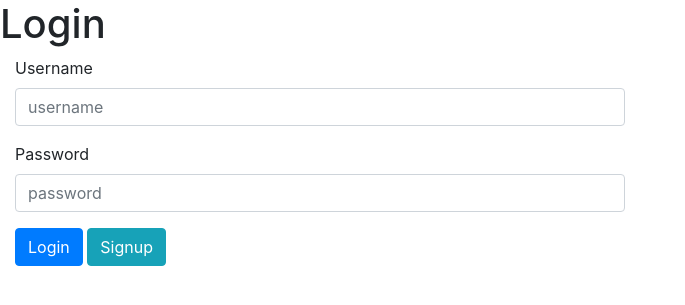
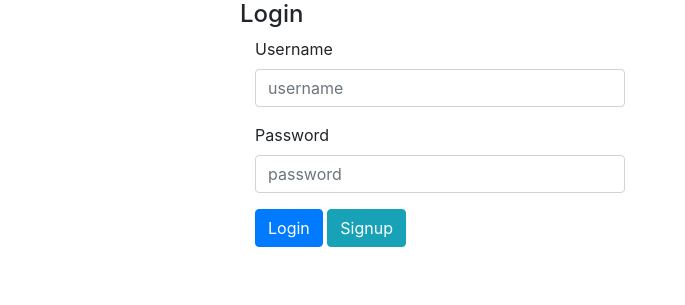
Before and after one commit to obabawale/obabawale-journal-app, a Django app: page /auth/login in a window 1280 px wide. Shown: the top 305 px of the page, without its empty margins (0-685 px from the left). Run offline with Django 3.2, Linux system fonts and the light colour scheme; some libraries are stand-ins or nearby versions.

Commit message:
Styling page better

```diff
--- a/users/static/users/style.css
+++ b/users/static/users/style.css
@@ -0,0 +1,11 @@
+div.main_page {
+    width: 800px;
+    margin: 0 auto;
+    /* text-align: center; */
+}
+.row {
+    text-align: center;
+}
+.row h4 {
+    display: inline-block;
+}
--- /dev/null
+++ b/users/templates/users/base.html
@@ -0,0 +1,14 @@
+{% load static %}
+<!DOCTYPE html>
+<html>
+    <head>
+        <title>{% block head %}{% endblock %}</title>
+        <link rel="stylesheet" href="https://stackpath.bootstrapcdn.com/bootstrap/4.3.1/css/bootstrap.min.css" integrity="sha384-ggOyR0iXCbMQv3Xipma34MD+dH/1fQ784/j6cY/iJTQUOhcWr7x9JvoRxT2MZw1T" crossorigin="anonymous">
+        <script src="https://stackpath.bootstrapcdn.com/bootstrap/4.3.1/js/bootstrap.min.js" integrity="sha384-JjSmVgyd0p3pXB1rRibZUAYoIIy6OrQ6VrjIEaFf/nJGzIxFDsf4x0xIM+B07jRM" crossorigin="anonymous"></script>
+        <link rel="stylesheet" type="text/css" href="{% static 'users/style.css' %}">
+    </head>
+    <body>
+        {% block body %}
+        {% endblock %}
+    </body>
+</html>
--- a/users/templates/users/login.html
+++ b/users/templates/users/login.html
@@ -1,6 +1,16 @@
-<link rel="stylesheet" href="https://stackpath.bootstrapcdn.com/bootstrap/4.3.1/css/bootstrap.min.css" integrity="sha384-ggOyR0iXCbMQv3Xipma34MD+dH/1fQ784/j6cY/iJTQUOhcWr7x9JvoRxT2MZw1T" crossorigin="anonymous">
-<script src="https://stackpath.bootstrapcdn.com/bootstrap/4.3.1/js/bootstrap.min.js" integrity="sha384-JjSmVgyd0p3pXB1rRibZUAYoIIy6OrQ6VrjIEaFf/nJGzIxFDsf4x0xIM+B07jRM" crossorigin="anonymous"></script>
-<h1>Login</h1>
+{% extends "users/base.html" %}
+
+{% block head %}
+    Login
+{% endblock %}
+
+{% block body %}
+    <div class="main_page">
+        <div class="container">
+            <div class="row">
+                <h4>Login</h4>
+            </div>
+        </div>
         {% if error %}
             <div>
                 {{ error }}
@@ -21,3 +31,5 @@
                 <a href="{% url 'users:signup_custom' %}" class="btn btn-info">Signup</a>
             </div>
         </form>
+    </div>
+{% endblock %}
```
Also changed, not shown: users/templates/users/signup.html (+8 -2 lines), db.sqlite3. Lines whose indentation alone changed are shown as unchanged.
